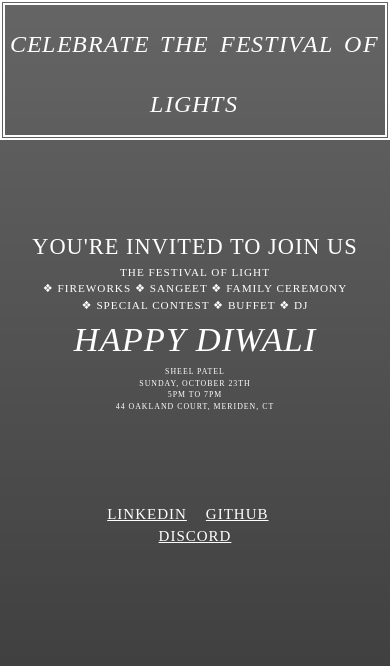
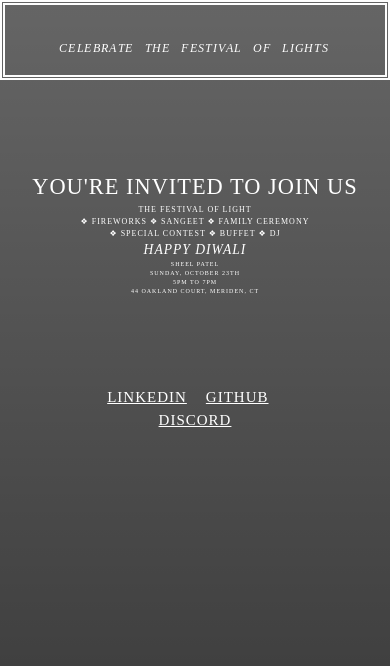
Before and after one commit to Sheel2003/Diwali, a plain HTML site: page index.html in a window 390 px wide. Drawn offline with nearby package versions, Linux system fonts and the light colour scheme.

Commit message:
Update diwali.css

```diff
--- a/diwali.css
+++ b/diwali.css
@@ -87,15 +87,15 @@ footer{
 
 @media screen and (max-width: 500px) {
   .favorite-time {
-    font-size: 4.4em;
+    font-size: 3.4em;
   }
 
   .letter {
-    font-size: 0.6em;
+    font-size: 0.3em;
   }
 
   .row{
-      font-size: 0.7em;
+      font-size: 0.5em;
   }
 
   .row1{
```
